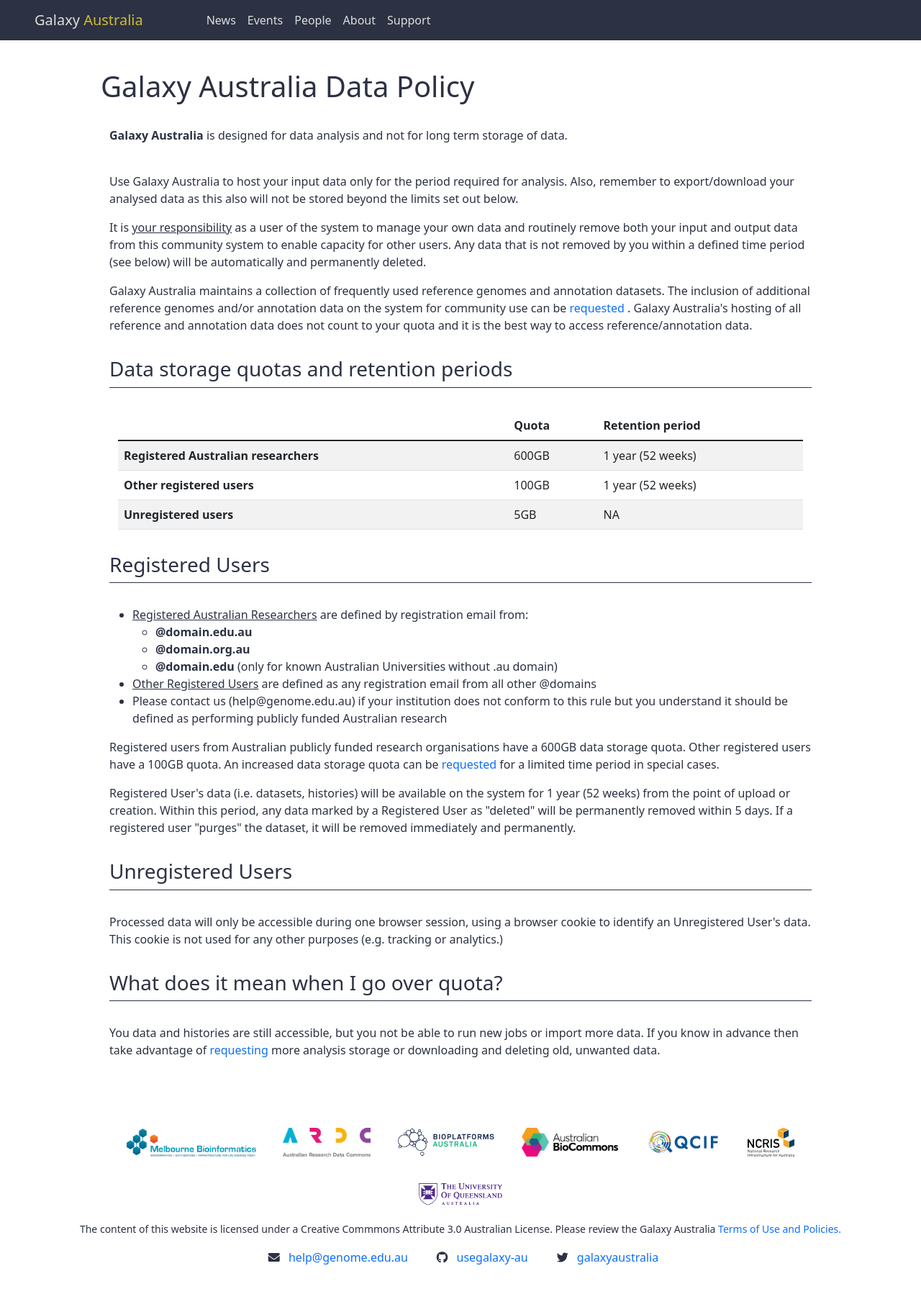
After one commit to usegalaxy-au/galaxy-media-site, a Django app: template webapp/home/templates/home/pages/data-policy.html in a window 1280 px wide. The commit adds this page. Shown: the whole page at 72% size. Run offline with Django 3.2, Linux system fonts and the light colour scheme; the template is opened without the code that fills it, so the values that code supplies are empty; some libraries are stand-ins or nearby versions.

Commit message:
Create footer, navbar, static pages

```diff
--- a/webapp/events/templates/events/index.html
+++ b/webapp/events/templates/events/index.html
@@ -13,7 +13,7 @@
 
 <main>
 
-  <h1>Events</h1>
+  <h1>Galaxy Australia events</h1>
 
   <section class="container-fluid event-list">
     <div class="">
--- a/webapp/home/static/home/css/landing.css
+++ b/webapp/home/static/home/css/landing.css
@@ -41,6 +41,7 @@
   border-left: .5rem solid var(--color);
   margin: 0;
   padding: .5rem 1rem;
+  cursor: pointer;
   transition-duration: .25s;
 }
 #news-events article:hover {
--- a/webapp/home/static/home/css/main.css
+++ b/webapp/home/static/home/css/main.css
@@ -5,8 +5,35 @@
 }
 body {
   color: #2C3143;
-  padding: 1rem 2rem;
+  padding: 6rem 2rem 1rem 2rem;
   font-family: 'apple-system' arial sans-serif;
+}
+nav {
+  color: #ddd;
+  background-color: var(--color);
+  padding: .5rem 3rem;
+}
+nav img {
+  width: auto;
+  height: 3rem;
+}
+nav .navbar-brand {
+  margin-right: 5rem;
+}
+nav a, a.nav-link {
+  color: inherit;
+}
+nav a:hover, a.nav-link:hover {
+  color: white;
+}
+nav .australia {
+  color: #cebd2c;
+}
+nav a:hover .australia {
+  color: #eedd5c;
+}
+footer {
+  margin-top: 5rem;
 }
 
 /* Layout */
@@ -21,16 +48,23 @@
   margin-left: 0;
   margin-right: 0;
 }
+.logo img {
+  width: auto;
+  height: 2.5rem;
+  margin: 1rem;
+}
 
 /* Components */
 .tile {
   display: flex;
+  flex-grow: 1;
   flex-direction: column;
   background-color: var(--tile-bg);
+  padding: 0;
   margin: 1rem;
   border: 1px solid grey;
   border-radius: .25rem;
-  width: 250px;
+  max-width: 250px;
   box-shadow: 0 .25rem .5rem #00000029;
 }
 .card-body {
@@ -51,16 +85,47 @@
   border-radius: .25rem;
   transition-duration: .25s;
 }
+.ga-btn.sm {
+  margin: .5rem;
+  padding: .15rem .35rem;
+  min-width: 100px;
+}
 .ga-btn:hover {
   color: white;
   background-color: var(--color);
 }
+.material-icons {
+  vertical-align: bottom;
+}
+.contact-info {
+  display: flex;
+  justify-content: center;
+  text-align: center;
+  list-style-type: none;
+}
+.contact-info > div {
+  margin: 0 1rem;
+  display: flex;
+}
+i {
+  margin: 0 .5rem;
+}
 
 /* Font */
 a {
-  color: inherit;
   text-decoration: inherit;
 }
 .text-small {
   font-size: 0.8rem;
 }
+h1.header,
+h2.header,
+h3.header,
+h4.header,
+h5.header,
+h6.header {
+  margin-top: 2rem;
+  margin-bottom: 2rem;
+  padding-bottom: .5rem;
+  border-bottom: 1px solid var(--color);
+}
--- /dev/null
+++ b/webapp/home/templates/home/footer.html
@@ -0,0 +1,68 @@
+{% load static %}
+
+<footer class="page-footer">
+  <div class="container logo">
+    <div class="text-center">
+      <a href="https://www.melbournebioinformatics.org.au/" target="_blank">
+        <img src="{% static 'logos/melbourne-bioinformatics.png' %}" />
+      </a>
+
+      <a href="https://ardc.edu.au/" target="_blank">
+        <img src="{% static 'logos/ardc.png' %}" />
+      </a>
+
+      <a href="https://bioplatforms.com/" target="_blank">
+        <img src="{% static 'logos/bpa.png' %}" />
+      </a>
+
+      <a href="https://www.biocommons.org.au/" target="_blank">
+        <img src="{% static 'logos/australian-biocommons.png' %}" />
+      </a>
+
+      <a href="https://www.qcif.edu.au/" target="_blank">
+        <img src="{% static 'logos/qcif.jpg' %}" />
+      </a>
+
+      <a href="https://www.dese.gov.au/ncris" target="_blank">
+        <img src="{% static 'logos/ncris.svg' %}" />
+      </a>
+
+      <a href="https://rcc.uq.edu.au/" target="_blank">
+        <img src="{% static 'logos/uq-2.png' %}" />
+      </a>
+    </div>
+  </div>
+
+
+  <p class="text-center">
+    <small>
+      The content of this website is licensed under a Creative Commmons Attribute 3.0 Australian License.
+      Please review the Galaxy Australia
+      <a href="">Terms of Use and Policies.</a>
+    </small>
+  </p>
+
+  <div class="contact-info">
+    <div>
+      <p>
+        <i class="fas fa-envelope"></i>
+        <a href="mailto:help@genome.edu.au">help@genome.edu.au</a>
+      </p>
+    </div>
+
+    <div>
+      <p>
+        <i class="fab fa-github"></i>
+        <a href="https://github.com/usegalaxy-au" target="_blank">usegalaxy-au</a>
+      </p>
+    </div>
+
+    <div>
+      <p>
+        <i class="fab fa-twitter"></i>
+        <a href="https://twitter.com/galaxyaustradiva" target="_blank">galaxyaustralia</a>
+      </p>
+    </div>
+  </div>
+
+</footer>
--- a/webapp/home/templates/home/header.html
+++ b/webapp/home/templates/home/header.html
@@ -13,8 +13,29 @@
   </head>
 
   <body>
+
+    <nav class="navbar fixed-top navbar-expand-lg">
+      <a class="navbar-brand" href="/">
+        Galaxy <span class="australia">Australia</span>
+        <!-- <img src="{% static 'home/img/ga-logo.png' %}" alt="Galaxy logo"> -->
+      </a>
+
+      <div class="collapse navbar-collapse" id="navbarNavAltMarkup">
+        <div class="navbar-nav">
+          <a class="nav-link {% if request.path == '/news' %}active{% endif %}" href="/news">News</a>
+          <a class="nav-link {% if request.path == 'events' %}active{% endif %}" href="/events">Events</a>
+          <a class="nav-link {% if request.path == 'people' %}active{% endif %}" href="/people">People</a>
+          <a class="nav-link {% if request.path == 'about' %}active{% endif %}" href="/about">About</a>
+          <a class="nav-link {% if request.path == 'support' %}active{% endif %}" href="/support">Support</a>
+        </div>
+      </div>
+    </nav>
+
+
     {% block content %}
     {% endblock %}
+
+    {% include 'home/footer.html' %}
 
     {% block script %}
     {% endblock %}
--- a/webapp/home/templates/home/imports.html
+++ b/webapp/home/templates/home/imports.html
@@ -1,12 +1,8 @@
 {% load static %}
 
 <link rel="stylesheet" href="https://fonts.googleapis.com/icon?family=Material+Icons">
-<!--
-<link rel="stylesheet" href="https://fonts.google.com/icons?selected=Material%20Icons%20Outlined%3Abook%3A">
-<link rel="stylesheet" href="https://fonts.google.com/icons?selected=Material%20Icons%20Outlined%3Aconstruction%3A">
-<link rel="stylesheet" href="https://fonts.google.com/icons?selected=Material%20Icons%20Outlined%3Astorage%3A">
--->
 <link rel="stylesheet" href="https://cdn.jsdelivr.net/npm/bootstrap@5.1.3/dist/css/bootstrap.min.css">
+<link rel="stylesheet" href="{% static 'vendor/fontawesome-5.15.4/css/all.css' %}"/>
 <link rel="stylesheet" href="{% static 'home/css/main.css' %}">
 
 <script src="https://cdn.jsdelivr.net/npm/bootstrap@5.1.3/dist/js/bootstrap.min.js"></script>
--- /dev/null
+++ b/webapp/home/templates/home/pages/data-policy.html
@@ -0,0 +1,152 @@
+{% extends 'home/header.html' %}  {% load static %}
+
+
+{% block content %}
+
+<main>
+  <h1> Galaxy Australia Data Policy </h1>
+
+  <br>
+
+  <div class="container">
+    <p>
+      <strong>Galaxy Australia</strong>
+      is designed for data analysis and not for long term storage of data.
+    </p>
+
+    <br/>
+
+    <p>
+      Use Galaxy Australia to host your input data only for the period required for analysis.
+      Also, remember to export/download your analysed data as this also will not be stored
+      beyond the limits set out below.
+    </p>
+
+    <p>
+      It is
+
+      <u>your responsibility</u>
+
+      as a user of the system to manage your own data and routinely remove both your input and
+      output data from this community system to enable capacity for other users. Any data that
+      is not removed by you within a defined time period (see below) will be automatically and
+      permanently deleted.
+    </p>
+
+    <p>
+      Galaxy Australia maintains a collection of frequently used reference genomes and
+      annotation datasets. The inclusion of additional reference genomes and/or annotation data
+      on the system for community use can be
+      <a href="https://docs.google.com/forms/d/e/1FAIpQLSdXuarvkzFA5kRqoCfO8uiUGAB0PplfR4yvAfpCPSpdMcehmA/viewform">
+        requested
+      </a>
+
+      . Galaxy Australia's hosting of all reference and annotation data does not count to your
+      quota and it is the best way to access reference/annotation data.
+    </p>
+
+    <h3 class="header">Data storage quotas and retention periods</h3>
+
+    <div class="container">
+      <table class="table table-striped">
+        <thead>
+          <th></th>
+          <th>Quota</th>
+          <th>Retention period</th>
+        </thead>
+
+        <tbody>
+          <tr>
+            <td><strong>Registered Australian researchers</strong></td>
+            <td>600GB</td>
+            <td>1 year (52 weeks)</td>
+          </tr>
+
+          <tr>
+            <td><strong>Other registered users</strong></td>
+            <td>100GB</td>
+            <td>1 year (52 weeks)</td>
+          </tr>
+
+          <tr>
+            <td><strong>Unregistered users</strong></td>
+            <td>5GB</td>
+            <td>NA</td>
+          </tr>
+        </tbody>
+      </table>
+    </div>
+
+    <h3 class="header">Registered Users</h3>
+
+    <ul>
+      <li>
+        <u>Registered Australian Researchers</u>
+
+        are defined by registration email from:
+
+        <ul>
+          <li><b>@domain.edu.au</b></li>
+
+          <li><b>@domain.org.au</b></li>
+
+          <li>
+            <b>@domain.edu</b> (only for known Australian Universities without .au domain)
+          </li>
+        </ul>
+      </li>
+
+      <li>
+        <u>Other Registered Users</u>
+
+        are defined as any registration email from all other @domains
+      </li>
+
+      <li>
+        Please contact us (help@genome.edu.au) if your institution does not conform to
+        this rule but you understand it should be defined as performing publicly funded
+        Australian research
+      </li>
+    </ul>
+
+    <p>
+      Registered users from Australian publicly funded research organisations have a 600GB data
+      storage quota. Other registered users have a 100GB quota. An increased data storage quota
+      can be
+      <a href="https://docs.google.com/forms/d/e/1FAIpQLSeiw6ajmkezLCwbXc3OFQEU3Ai9hGnBd967u9YbQ8ANPgvatA/viewform">
+        requested
+      </a>
+
+      for a limited time period in special cases.
+    </p>
+
+    <p>
+      Registered User's data (i.e. datasets, histories) will be available on the system for 1
+      year (52 weeks) from the point of upload or creation. Within this period, any data marked
+      by a Registered User as "deleted" will be permanently removed within 5 days. If a
+      registered user "purges" the dataset, it will be removed immediately and permanently.
+    </p>
+
+    <h3 class="header">Unregistered Users</h3>
+
+    <p>
+      Processed data will only be accessible during one browser session, using a browser cookie
+      to identify an Unregistered User's data. This cookie is not used for any other purposes
+      (e.g. tracking or analytics.)
+    </p>
+
+    <h3 class="header">What does it mean when I go over quota?</h3>
+
+    <p>
+      You data and histories are still accessible, but you not be able to run new jobs or import
+      more data. If you know in advance then take advantage of
+      <a href="https://docs.google.com/forms/d/e/1FAIpQLSeiw6ajmkezLCwbXc3OFQEU3Ai9hGnBd967u9YbQ8ANPgvatA/viewform">
+        requesting
+      </a>
+
+      more analysis storage or downloading and deleting old, unwanted data.
+    </p>
+  </div>
+</main>
+
+{% endblock %}
--- a/webapp/home/urls.py
+++ b/webapp/home/urls.py
@@ -1,9 +1,10 @@
 """URLS for static pages."""
 
-from django.urls import path
+from django.urls import path, re_path
 
 from . import views
 
 urlpatterns = [
     path('', views.index, name="home_index"),
+    re_path(r'^[\w\d\_-]+.html$', views.page, name='home_page')
 ]
```
Also changed, not shown: webapp/home/templates/home/index.html (+76 -14 lines), webapp/home/views.py (+15 -1 lines), webapp/home/static/logos/ardc.png (added), webapp/home/static/logos/australian-biocommons.png (added), webapp/home/static/logos/bpa.png (added), webapp/home/static/logos/melbourne-bioinformatics.png (added), webapp/home/static/logos/ncris.svg (added), webapp/home/static/logos/qcif.jpg (added), webapp/home/static/logos/uq-2.png (added).
